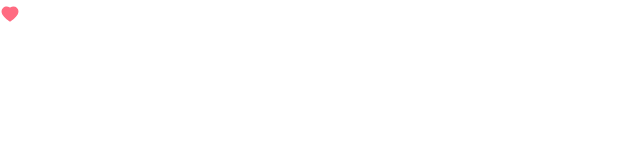
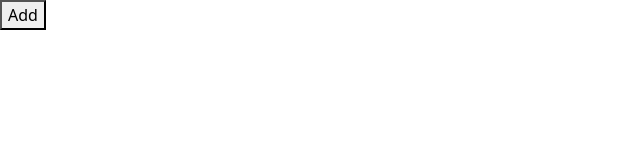
Before and after one commit to KyawThet23/CWM, a React (Vite) app: page / in a window 1280 px wide. Shown: the top 160 px of the page, without its empty margins (0-640 px from the left). Built offline with nearby package versions, Linux system fonts and the light colour scheme; the HTML template or start-up script is replaced by a standard one.

Commit message:
update state

```diff
--- a/src/App.tsx
+++ b/src/App.tsx
@@ -4,9 +4,20 @@
 // import Alert from "./components/alert";
 // import ListGroup from "./components/listGroup";
 
-import Like from "./components/like";
+import { useState } from "react";
+
+// import Like from "./components/like";
 
 function App() {
+
+  const [pizza,setPizza] = useState({
+    name: 'Spicy Pepperoni',
+    toppings: ['Mushroom']
+  });
+
+  const handleAddToping = () => {
+    setPizza({ ...pizza, toppings: [...pizza.toppings , 'Cheese'] })
+  }
 
   // const [alertVisible,setAlertVisible] = useState(false);
 
@@ -26,7 +37,11 @@
       {/* { alertVisible && <Alert onClose={() => setAlertVisible(false)}>Alert is showing.</Alert> }
       <Button children="My button" onClick={() => setAlertVisible(true)} color="secondary"/> */}
 
-      <Like onClick={() => console.log('clicked')}/>
+      {/* <Like onClick={() => console.log('clicked')}/> */}
+
+      <button onClick={handleAddToping}>
+        Add
+      </button>
 
     </div>
   );
```
